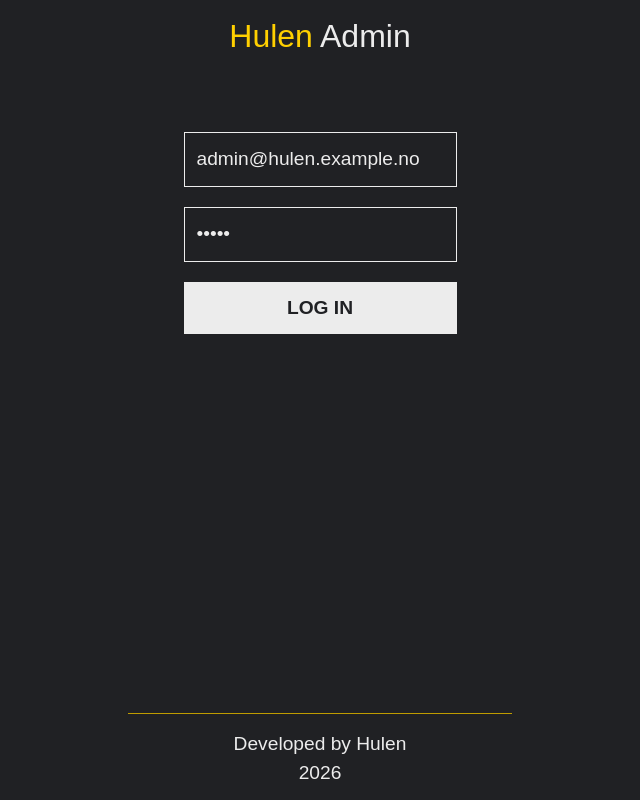
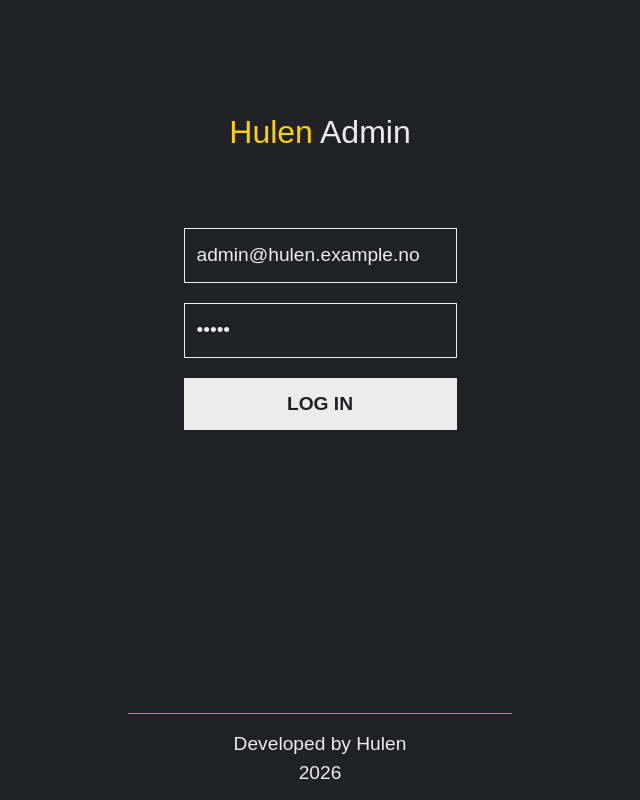
Before and after one commit to NehGuk/hulen-admin-prototype, a React (Vite) app: page / in a window 1280 px wide. Shown: the whole page, without its empty margins (320-960 px from the left). Built offline with nearby package versions, Linux system fonts and the light colour scheme.

Commit message:
Adjust header margin top

```diff
--- a/src/components/Header/Header.tsx
+++ b/src/components/Header/Header.tsx
@@ -6,7 +6,7 @@ type HeaderProps = {
 
 export default function Header({ isLoggedIn, onLogout }: HeaderProps) {
   return (
-    <header className={`p-3 ${isLoggedIn ? "flex justify-between" : "text-center"}`}>
+    <header className={`p-3 ${isLoggedIn ? "flex justify-between" : "text-center mt-24"}`}>
       <h1>
         <span className="text-hulen-yellow">Hulen</span> Admin
       </h1>
```
